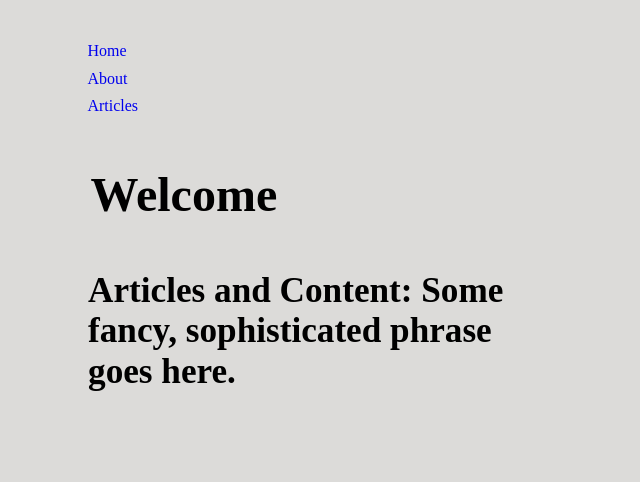
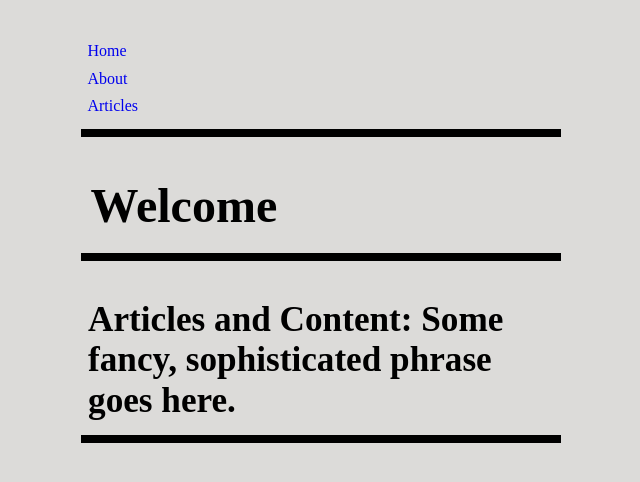
Before and after one commit to msawangwan/msawangwan.github.io, a Jekyll site: the page built from index.html, in a window 1280 px wide. Shown: the top 482 px of the page, without its empty margins (319-959 px from the left). Built offline with Jekyll 4.4.1, drawn with Linux system fonts in a browser that asks for light colours; some web fonts are replaced.

Commit message:
messing with ems

```diff
--- a/css/main.css
+++ b/css/main.css
@@ -26,6 +26,7 @@ div {
   width: 100%;
   margin: 2em auto;
   padding .5em;
+  border-bottom: 0.5em solid #000000;
 }
 
 h1 {
```
